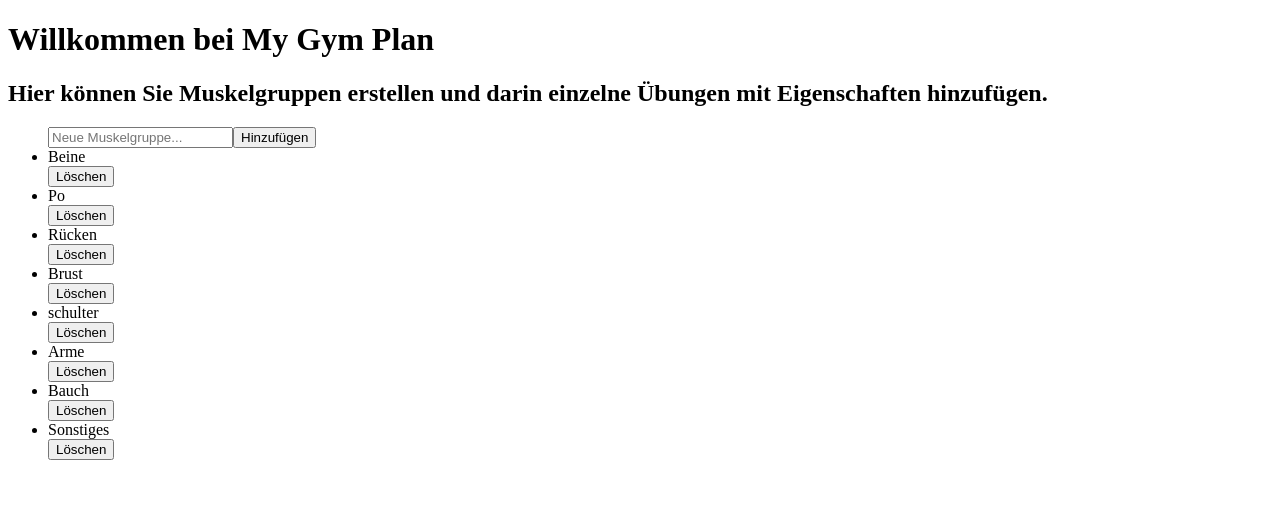
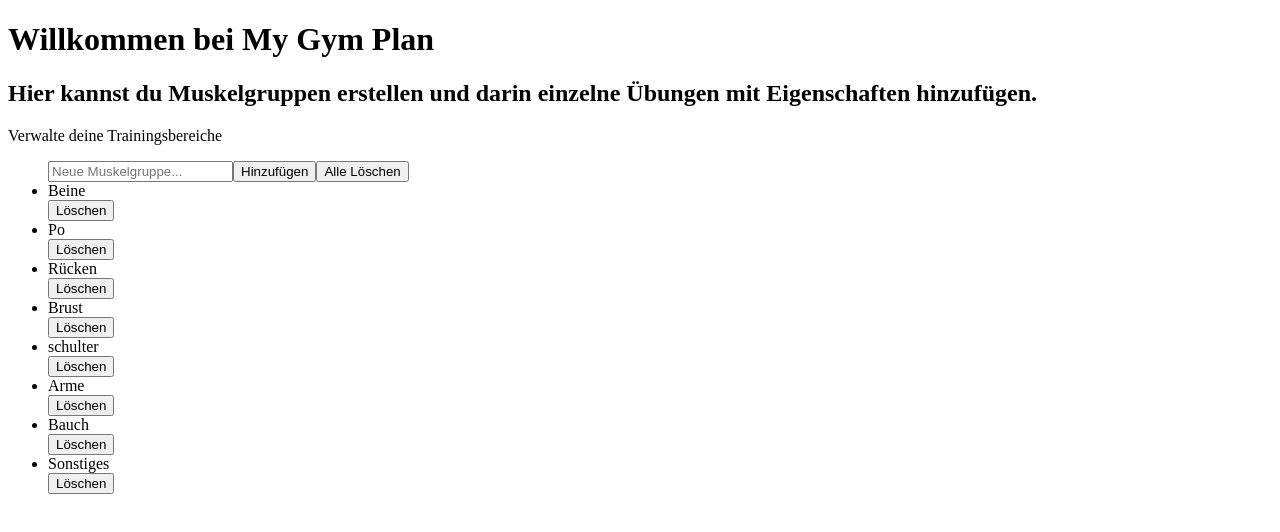
Before and after one commit to ElyasJabari/MyGymPlan, a React (Vite) app: page / in a window 1280 px wide. Shown: the top 532 px of the page. Built offline with nearby package versions, Linux system fonts and the light colour scheme.

Commit message:
Add delete all button for alle muscle group

```diff
--- a/src/Components/Header.jsx
+++ b/src/Components/Header.jsx
@@ -3,7 +3,7 @@ export default function Header() {
     <div>
       <h1>Willkommen bei My Gym Plan</h1>
       <h2>
-        Hier können Sie Muskelgruppen erstellen und darin einzelne Übungen mit
+        Hier kannst du Muskelgruppen erstellen und darin einzelne Übungen mit
         Eigenschaften hinzufügen.
       </h2>
     </div>
--- a/src/Components/MuscleGroups.jsx
+++ b/src/Components/MuscleGroups.jsx
@@ -16,18 +16,18 @@ export default function MuscleGroups() {
   console.log("### Muskel gruppe: ", muscleGroups);
 
   const handelAdd = () => {
-    setMuscleGroups([
-      ...muscleGroups,
-      {
-        id: muscleGroups[muscleGroups.length - 1].id + 1,
-        name: newMuscleGroup,
-      },
-    ]);
+    const newId =
+      muscleGroups.length > 0
+        ? muscleGroups[muscleGroups.length - 1].id + 1
+        : 1;
+
+    setMuscleGroups([...muscleGroups, { id: newId, name: newMuscleGroup }]);
     setNewMuscleGroup("");
   };
 
   return (
     <div>
+      <p>Verwalte deine Trainingsbereiche</p>
       <ul>
         <input
           type="text"
@@ -36,6 +36,7 @@ export default function MuscleGroups() {
           value={newMuscleGroup}
         />
         <button onClick={handelAdd}>Hinzufügen</button>
+        <button onClick={() => setMuscleGroups([])}>Alle Löschen</button>
         {muscleGroups.map((m) => (
           <div key={m.id}>
             <li>{m.name}</li>
```
